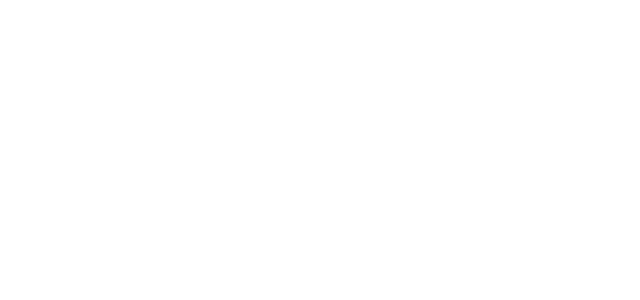
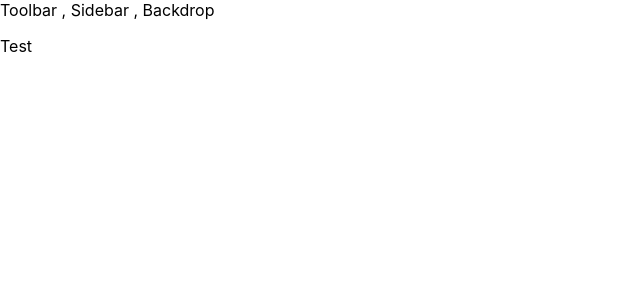
Before and after one commit to supravi96/Burger-builder, a React (Create React App) app: page / in a window 1280 px wide. Shown: the top 300 px of the page, without its empty margins (0-640 px from the left). Built offline with nearby package versions, Linux system fonts and the light colour scheme; a web font is replaced by a local one.

Commit message:
finished

```diff
--- a/src/App.js
+++ b/src/App.js
@@ -3,7 +3,13 @@ import Layout from './components/Layout/Layout';
 class App extends Component {
   render() {
     return (
-      <div></div>
+      <div>
+        <Layout>
+            <p>
+            Test
+            </p>
+        </Layout>
+      </div>
     );
   }
 }
```
